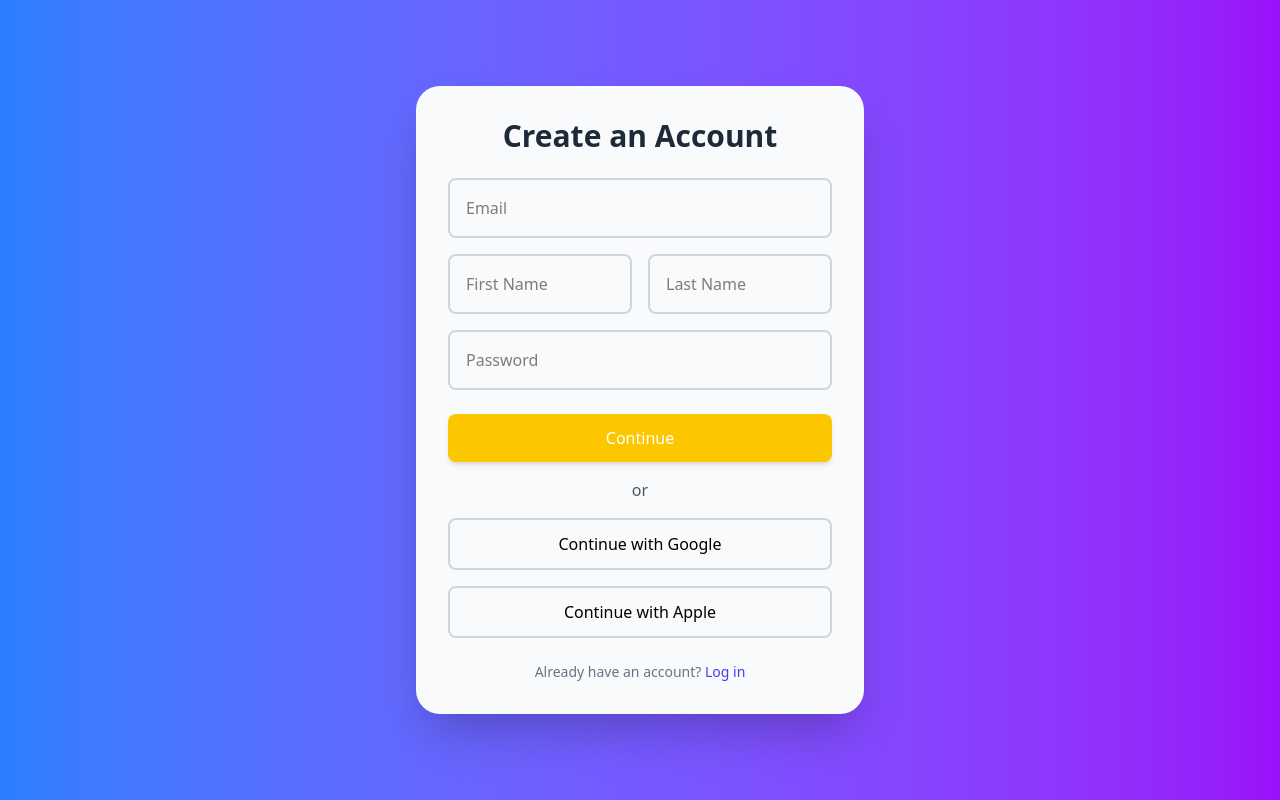
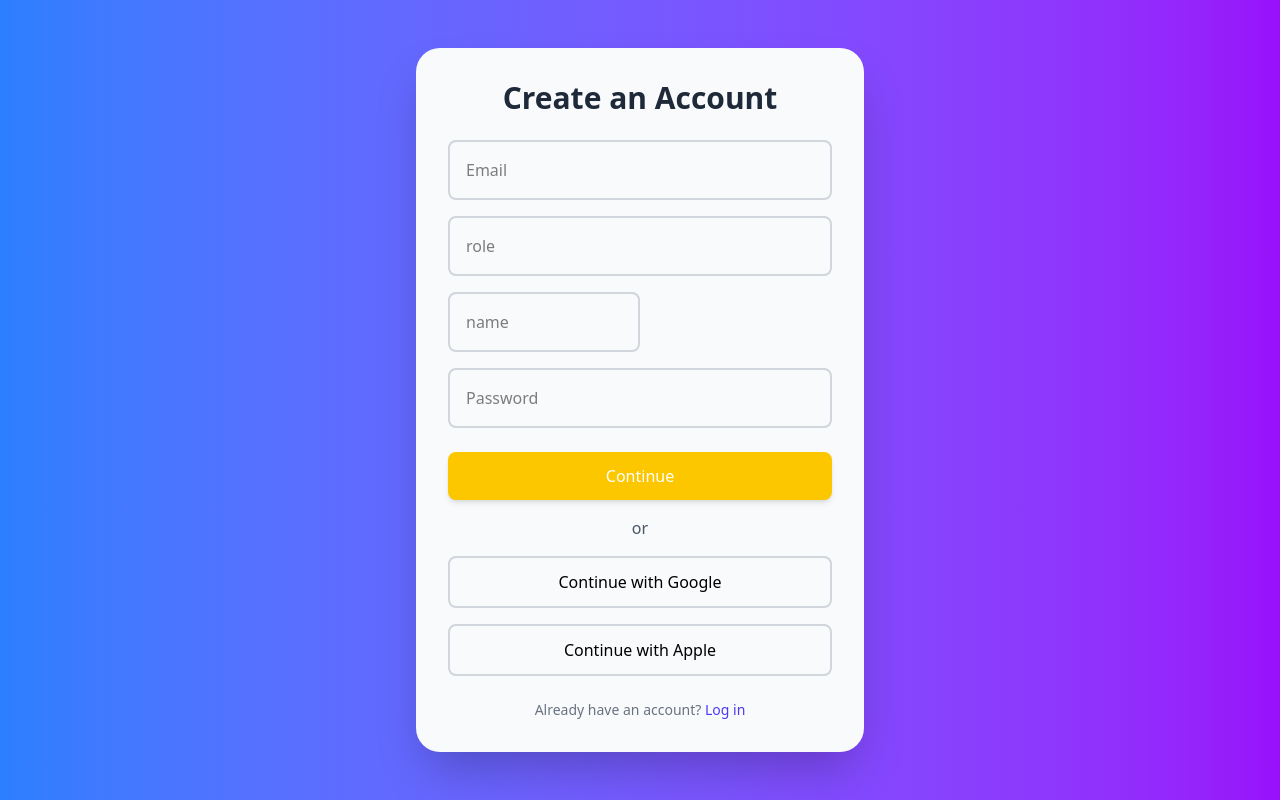
Before and after one commit to GopalYad/SympAI, a React (Vite) app in the folder Frontend/: page /signup in a window 1280 px wide. Built offline with nearby package versions, Linux system fonts and the light colour scheme.

Commit message:
integrate backend with signup and login

```diff
--- a/Frontend/src/pages/Login.jsx
+++ b/Frontend/src/pages/Login.jsx
@@ -20,7 +20,7 @@ export default function SignupForm() {
     }
 
     try {
-      const url = "http://localhost:8080/auth/login";
+      const url = "http://localhost:5000/api/auth/login";
       const response = await fetch(url, {
         method: "POST",
         headers: {
@@ -35,8 +35,9 @@ export default function SignupForm() {
 
       if (contentType && contentType.includes("application/json")) {
         result = await response.json();
+        window.location.href = "/dashboard";
       } else {
-        result = await response.text(); // Handle plain text response
+        result = await response.text();
       }
 
       console.log(result);
--- a/Frontend/src/pages/SignUp.jsx
+++ b/Frontend/src/pages/SignUp.jsx
@@ -3,9 +3,9 @@ import { useState } from "react";
 export default function SignupForm() {
   const [formData, setFormData] = useState({
     email: "",
-    firstName: "",
-    lastName: "",
+    name: "",
     password: "",
+    role:""
   });
 
   const handleChange = (e) => {
@@ -14,12 +14,13 @@ export default function SignupForm() {
 
   const handleSubmit = async (e) => {
     e.preventDefault();
-    const { firstName, lastName, password } = formData;
-    if (!firstName || !lastName || !password) {
+    const { name, email, password,role } = formData;
+    if (!name || !email || !password  ||!role) {
+      console.log('all field are require')
       return;
     }
     try {
-      const url = "http://localhost:8080/auth/signup";
+      const url = "http://localhost:5000/api/auth/register";
       const response = await fetch(url, {
         method: "POST",
         headers: {
@@ -29,8 +30,17 @@ export default function SignupForm() {
       });
       const result = await response.json();
       console.log(result);
+
+      //json token handle
+      if (result.data && result.data.token) {
+        localStorage.setItem("jwt", result.data.token);
+        console.log("Registration successful, Token stored:", result.data.token);
+        window.location.href = "/login";
+      } else {
+        console.log("Registration failed: No token received.");
+      }
     } catch (error) {
-      console.log("signup error :", error);
+      console.log("Signup error:", error.message || error);
     }
   };
 
@@ -50,25 +60,26 @@ export default function SignupForm() {
           className="w-full p-4 border-2 border-gray-300 rounded-lg focus:outline-none focus:ring-2 focus:ring-indigo-500 mb-4 transition duration-300"
           required
         />
+        <input
+          type="text"
+          name="role"
+          placeholder="role"
+          value={formData.role}
+          onChange={handleChange}
+          className="w-full p-4 border-2 border-gray-300 rounded-lg focus:outline-none focus:ring-2 focus:ring-indigo-500 mb-4 transition duration-300"
+          required
+        />
         <div className="flex space-x-4 mb-4">
           <input
             type="text"
-            name="firstName"
-            placeholder="First Name"
-            value={formData.firstName}
+            name="name"
+            placeholder="name"
+            value={formData.name}
             onChange={handleChange}
             className="w-1/2 p-4 border-2 border-gray-300 rounded-lg focus:outline-none focus:ring-2 focus:ring-indigo-500"
             required
           />
-          <input
-            type="text"
-            name="lastName"
-            placeholder="Last Name"
-            value={formData.lastName}
-            onChange={handleChange}
-            className="w-1/2 p-4 border-2 border-gray-300 rounded-lg focus:outline-none focus:ring-2 focus:ring-indigo-500"
-            required
-          />
+
         </div>
         <input
           type="password"
```
